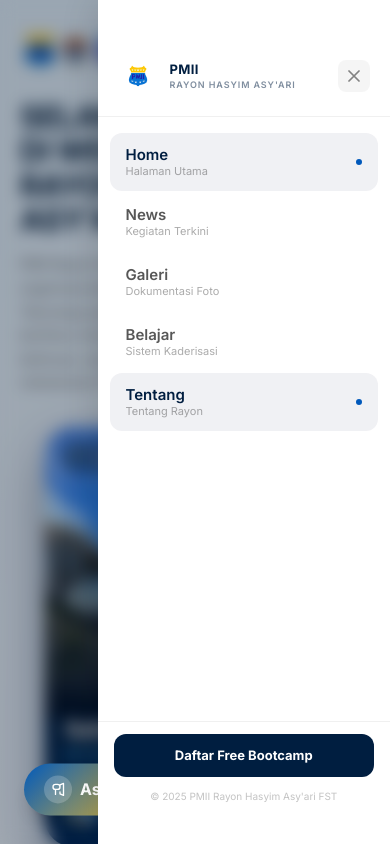
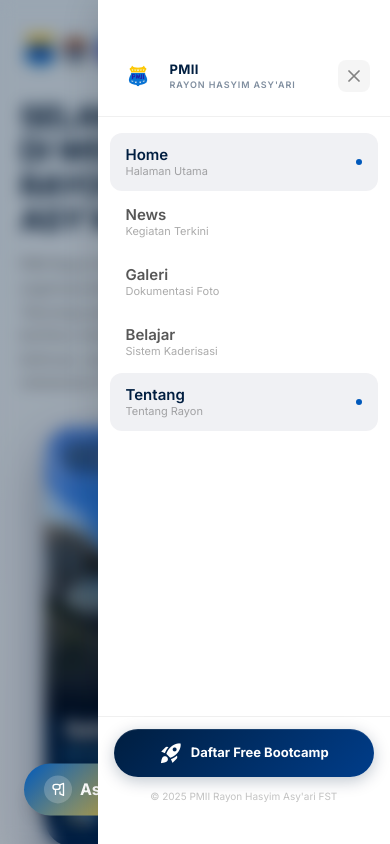
Before and after one commit to fixdevops/PMII-Rayon-Hasyim-Asyari, a Next.js app: page / in a window 390 px wide. Both pictures are taken after a click on the button 354 px from the left and 40 px from the top of the page. Shown: the top 844 px of the page. Built offline with nearby package versions, Linux system fonts and the light colour scheme; no server answers; the database is empty; a web font is replaced by a local one.

Commit message:
fix: samakan tombol Daftar Free Bootcamp mobile dengan desktop (gradient, shimmer, icon roket)

```diff
--- a/src/components/MobileNav.tsx
+++ b/src/components/MobileNav.tsx
@@ -129,15 +129,31 @@ export default function MobileNav() {
 
               {/* Footer CTA */}
               <div className="px-4 pb-10 pt-3 border-t border-black/[0.06]">
-                <a
+                <Link
                   href="/bootcamp"
-                  target="_blank"
-                  rel="noopener noreferrer"
                   onClick={() => setOpen(false)}
-                  className="flex items-center justify-center gap-2 w-full py-3 rounded-xl bg-[#001e40] text-white font-bold text-[13px] transition-all active:scale-95 hover:bg-[#002d5e]"
+                  className="flex items-center justify-center gap-2 w-full py-3 rounded-full text-white font-bold text-[13px] relative overflow-hidden active:scale-95 transition-transform"
+                  style={{
+                    background: "linear-gradient(135deg, #001e40 0%, #003d8a 100%)",
+                    boxShadow: "0 4px 16px rgba(0,30,64,0.25), inset 0 1px 0 rgba(255,255,255,0.1)",
+                  }}
                 >
-                  Daftar Free Bootcamp
-                </a>
+                  {/* Shimmer */}
+                  <motion.span
+                    className="absolute inset-0 rounded-full overflow-hidden pointer-events-none"
+                    initial={false}
+                  >
+                    <motion.span
+                      className="absolute inset-y-0 w-1/3 bg-gradient-to-r from-transparent via-white/20 to-transparent skew-x-12"
+                      animate={{ x: ["-100%", "300%"] }}
+                      transition={{ repeat: Infinity, duration: 2.5, ease: "linear", repeatDelay: 1 }}
+                    />
+                  </motion.span>
+                  <span className="material-symbols-outlined text-[15px] relative z-10" style={{ fontVariationSettings: "'FILL' 1" }}>
+                    rocket_launch
+                  </span>
+                  <span className="relative z-10">Daftar Free Bootcamp</span>
+                </Link>
                 <p className="text-[10px] text-[#0f0f0f]/25 text-center mt-3">
                   © 2025 PMII Rayon Hasyim Asy&apos;ari FST
                 </p>
```
